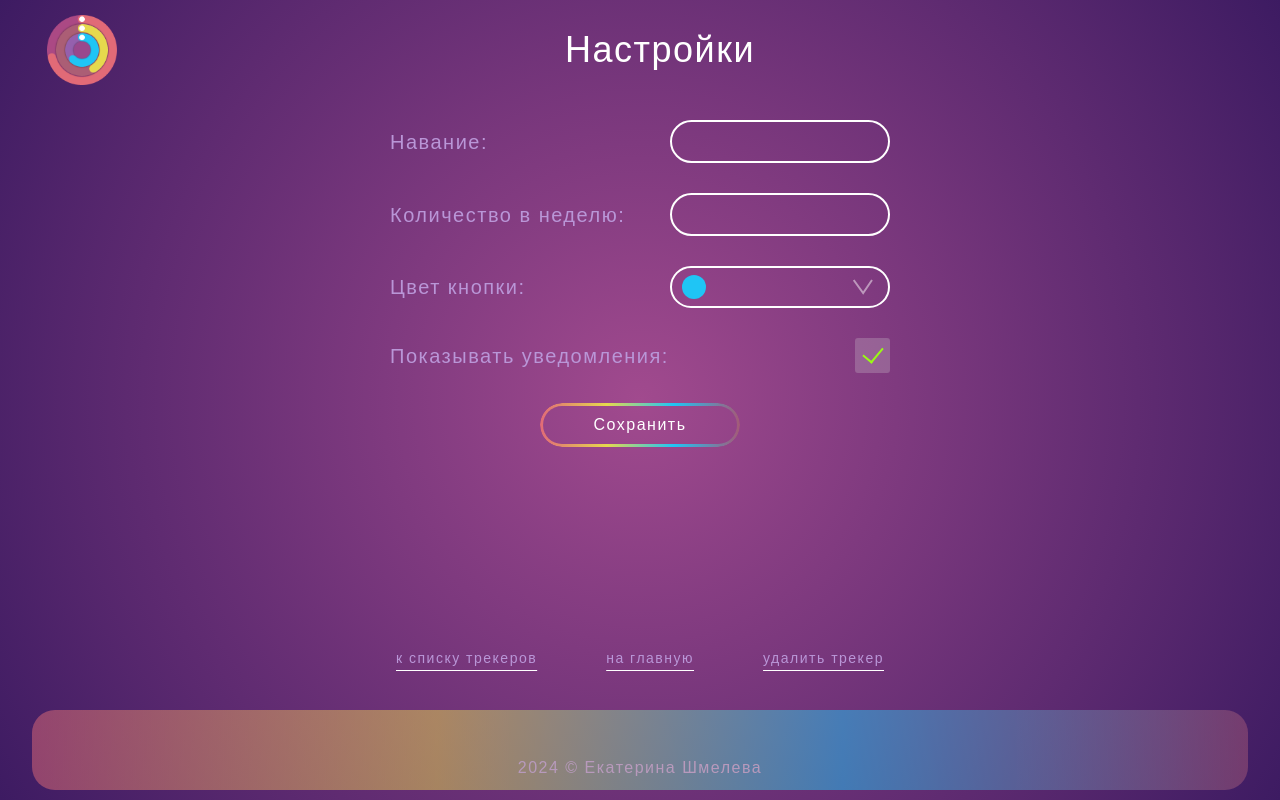
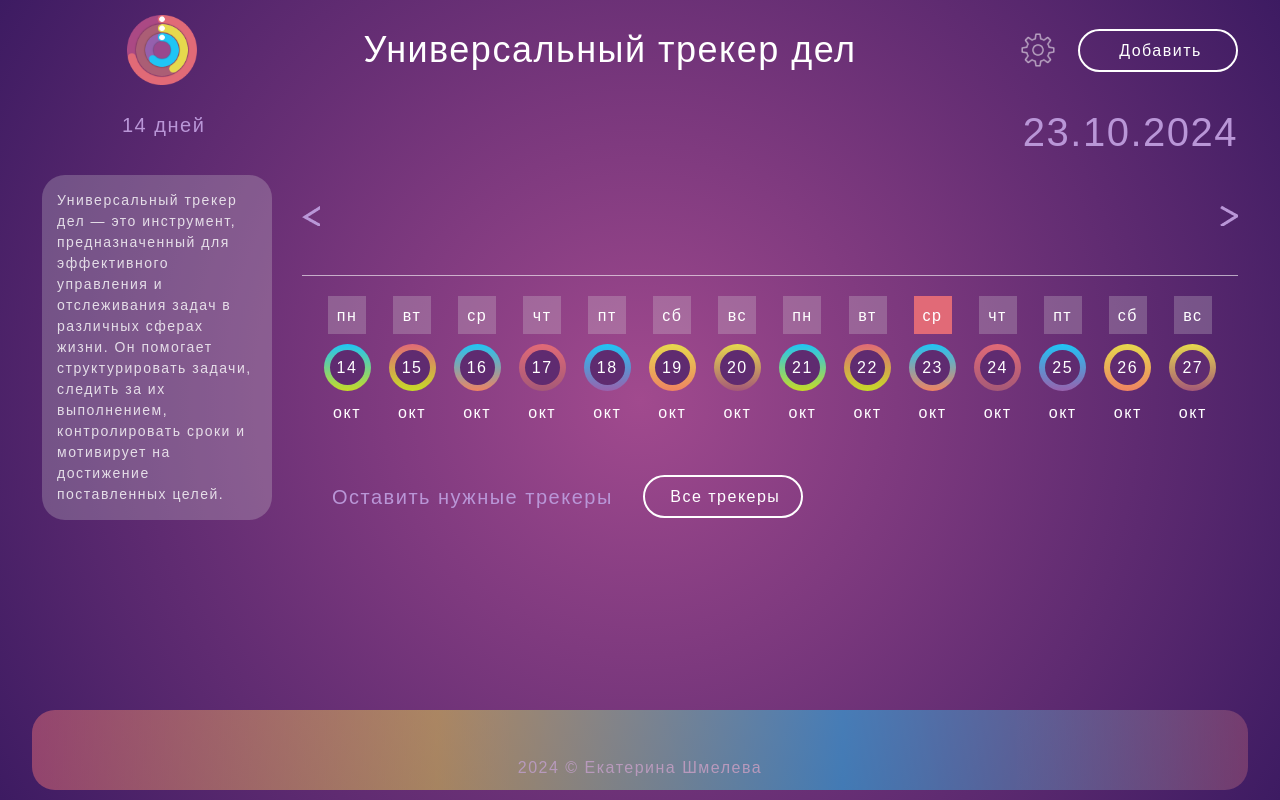
Before and after one commit to gutkati/react-tracker, a React (Vite) app: page / in a window 1280 px wide. Built offline with nearby package versions, Linux system fonts and the light colour scheme.

Commit message:
Настроить навигацию по сайту

```diff
--- a/src/App.jsx
+++ b/src/App.jsx
@@ -7,7 +7,7 @@ import EditTracker from "./parts/editTrcaker/editTracker";
 
 const router = createBrowserRouter([
     {
-        path: '/track',
+        path: '/',
         element: <Root/>
     },
 
@@ -17,7 +17,7 @@ const router = createBrowserRouter([
     },
 
     {
-        path: '/',
+        path: '/editTracker',
         element: <EditTracker/>
     }
 
--- a/src/components/header/header.jsx
+++ b/src/components/header/header.jsx
@@ -3,18 +3,22 @@ import Title from "../title/title";
 import InputStyle from "../inpytStyle/inputStyle";
 import styles from './Header.module.css'
 import Logo from "../logo/logo";
+import {NavLink} from "react-router-dom";
 
 const Header = () => {
     return (
         <div className={styles.header}>
-            <div className={styles.logo}>
+            <NavLink to='/' className={styles.logo}>
                 <Logo/>
-            </div>
+            </NavLink>
 
             <Title text='Универсальный трекер дел'/>
             <div className={styles.box__buttons}>
-                <div className={styles.btn__settings}></div>
-                <InputStyle  value='Добавить' type='button' size='size__small'/>
+                <NavLink to='/trackers' className={styles.btn__settings}></NavLink>
+                <NavLink to='/editTracker'>
+                    <InputStyle  value='Добавить' type='button' size='size__small'/>
+                </NavLink>
+
             </div>
 
         </div>
--- a/src/components/mainTracker/mainTracker.jsx
+++ b/src/components/mainTracker/mainTracker.jsx
@@ -3,6 +3,7 @@ import styles from './MainTracker.module.css'
 import InfoBox from "../infoBox/infoBox";
 import InputStyle from "../inpytStyle/inputStyle";
 import Day from "../day/day";
+import {NavLink} from "react-router-dom";
 
 const MainTracker = () => {
 
@@ -60,7 +61,7 @@ return (
                 <div className={styles.container__filter}>
                     <p className={styles.filter__text}>Оставить нужные трекеры</p>
 
-                <div className={styles.filter}>
+                    <NavLink to='/trackers' className={styles.filter}>
 
                         <InputStyle size='size__small' value='Все трекеры' type='button'/>
 
@@ -69,14 +70,14 @@ return (
                         {/*        <option key={index} value="">{track}</option>*/}
                         {/*    ))}*/}
                         {/*</select>*/}
-                </div>
+                    </NavLink>
                 </div>
 
             </div>
         </div>
-);
+    )
 }
-;
+
 
 export default MainTracker;
 
--- a/src/parts/editTrcaker/editTracker.jsx
+++ b/src/parts/editTrcaker/editTracker.jsx
@@ -7,6 +7,7 @@ import Checkbox from "../../components/checkbox/checkbox";
 import Footer from "../../components/footer/footer";
 import ButtonUnderline from "../../components/buttonUnderline/buttonUnderline";
 import {arrColors} from "../../arrays/arrays";
+import {NavLink} from "react-router-dom";
 
 const EditTracker = () => {
 
@@ -60,7 +61,7 @@ const EditTracker = () => {
                 <div className={stylesEdit.container__input} onClick={(e) => stopPropagation(e)}>
                     <p className={stylesEdit.title__input}>Цвет кнопки:</p>
 
-                    <div className={stylesEdit.container__color2} >
+                    <div className={stylesEdit.container__color2}>
                         <div className={stylesEdit.btn__circle}/>
                         <div className={stylesEdit.btn__mark} onClick={showModal}/>
                     </div>
@@ -82,8 +83,12 @@ const EditTracker = () => {
             </form>
 
             <div className={stylesEdit.container__buttons}>
-                <ButtonUnderline text='к списку трекеров'/>
-                <ButtonUnderline text='на главную'/>
+                <NavLink to='/trackers'>
+                    <ButtonUnderline text='к списку трекеров'/>
+                </NavLink>
+                <NavLink to='/'>
+                    <ButtonUnderline text='на главную'/>
+                </NavLink>
                 <ButtonUnderline text='удалить трекер'/>
 
             </div>
--- a/src/parts/trackerList/trackerList.jsx
+++ b/src/parts/trackerList/trackerList.jsx
@@ -7,6 +7,7 @@ import stylesList from './TrackerList.module.css'
 import Footer from "../../components/footer/footer";
 import {gradientColorMini} from "../../arrays/arrays";
 import ButtonUnderline from "../../components/buttonUnderline/buttonUnderline";
+import {NavLink} from "react-router-dom";
 
 const TrackerList = () => {
 
@@ -19,9 +20,9 @@ const TrackerList = () => {
                 </div>
 
                 <Title text='Универсальный трекер дел'/>
-                <div className={styles.box__buttons}>
+                <NavLink to='/editTracker' className={styles.box__buttons}>
                     <InputStyle value='Добавить' type='button' size='size__small'/>
-                </div>
+                </NavLink>
             </header>
 
             <div className={stylesList.subtitle}>
@@ -30,9 +31,9 @@ const TrackerList = () => {
 
             <div className={stylesList.container__list}></div>
 
-            <div>
+            <NavLink to='/'>
                 <ButtonUnderline text='на главную'/>
-            </div>
+            </NavLink>
 
             <div className={stylesList.decor}>
                 <div className={stylesList.list__circle}>
```
Lines whose indentation alone changed are shown as unchanged.
